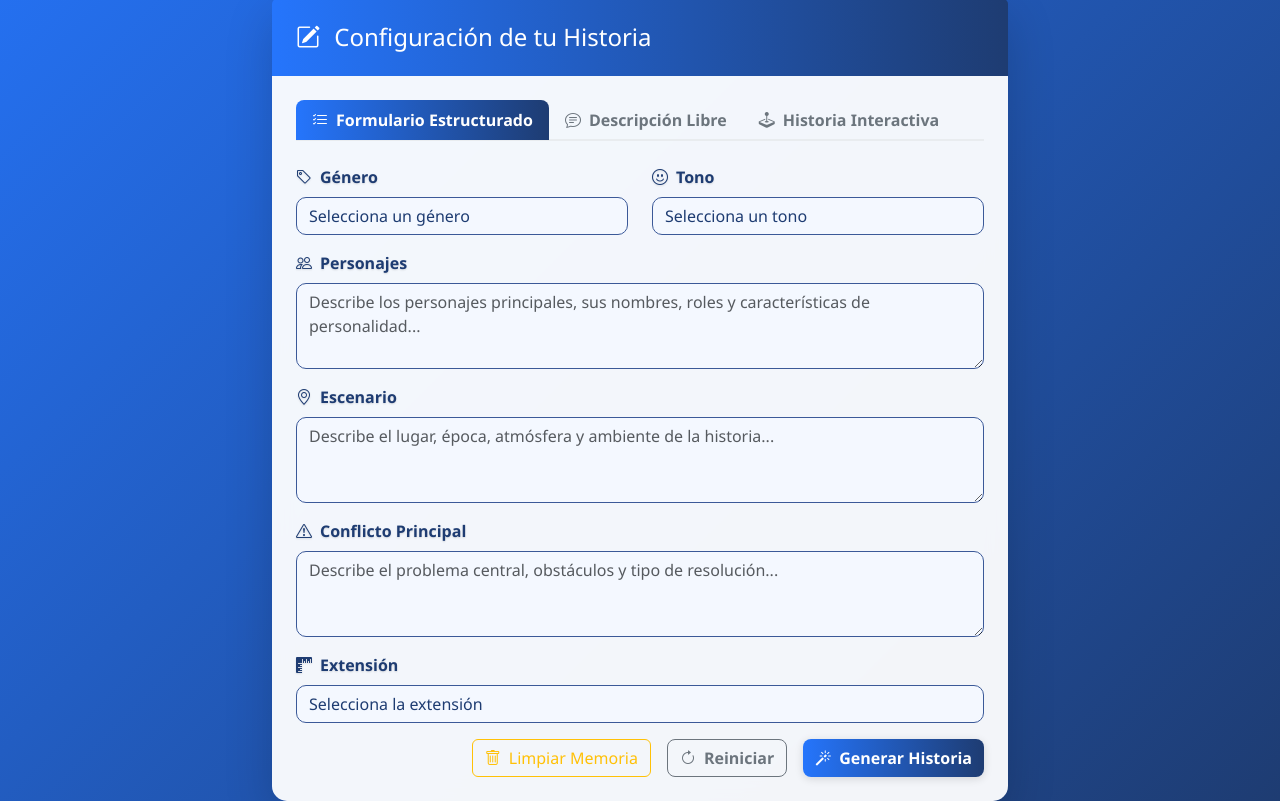
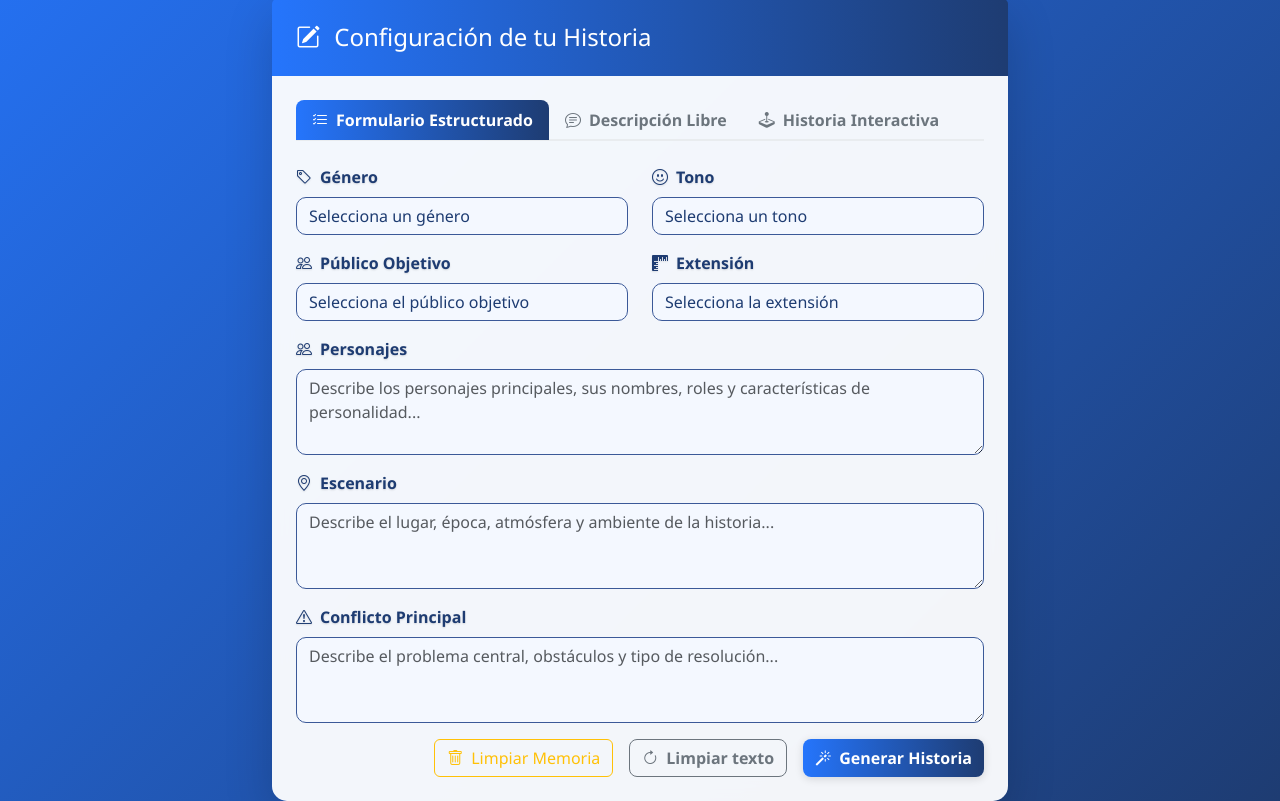
Before and after one commit to AbrahaMD1010/Trabajo-4-RNAB, a FastAPI app: page / in a window 1280 px wide. Shown: the part 210-1011 px from the top of the page. Run offline with FastAPI, Linux system fonts and the light colour scheme.

Commit message:
nuevo campo de publico objetivo

```diff
--- a/entrada_processor.py
+++ b/entrada_processor.py
@@ -14,7 +14,7 @@ NARRATIVE_KEYWORDS = {
 # Campos estructurados permitidos
 STRUCTURED_FIELDS = {
     "genero", "personajes", "escenario",
-    "tono", "extension", "conflicto"
+    "tono", "extension", "conflicto", "publico_objetivo"
 }
 
 def process_user_input(data: Dict[str, Any]) -> Tuple[str, List[str]]:
@@ -36,6 +36,7 @@ def process_user_input(data: Dict[str, Any]) -> Tuple[str, List[str]]:
     conflicto = data.get('conflicto', '')
     descripcion = data.get('descripcion', '')
     historia_interactiva = data.get('historia_interactiva', '')
+    publico_objetivo = data.get('publico_objetivo', '')
 
     # Verificar si hay datos de historia interactiva
     if historia_interactiva:
@@ -106,6 +107,8 @@ def process_user_input(data: Dict[str, Any]) -> Tuple[str, List[str]]:
             parts.append(f"El conflicto central es: {data['conflicto']}.")
         if data.get("extension"):
             parts.append(f"La historia debe tener una extensión aproximada de {data['extension']}.")
+        if data.get("publico_objetivo"):
+            parts.append(f"La historia está dirigida a un público {data['publico_objetivo']}.")
         if has_free_text:
             parts.append(f"Descripción adicional: {free_text}")
 
--- a/main.py
+++ b/main.py
@@ -35,6 +35,7 @@ class IARequest(BaseModel):
     conflicto: Optional[str] = None
     descripcion: Optional[str] = None
     historia_interactiva: Optional[str] = None
+    publico_objetivo: Optional[str] = None
 
 @app.get("/", response_class=HTMLResponse)
 async def home(request: Request):
@@ -74,7 +75,8 @@ async def ia_endpoint(request: IARequest):
         "extension": request.extension,
         "conflicto": request.conflicto,
         "descripcion": request.descripcion or request.message,
-        "historia_interactiva": request.historia_interactiva
+        "historia_interactiva": request.historia_interactiva,
+        "publico_objetivo": request.publico_objetivo
     }
 
     # Procesar entrada usando el módulo de procesamiento
--- a/static/script.js
+++ b/static/script.js
@@ -21,12 +21,12 @@ document.addEventListener('DOMContentLoaded', function() {
         const data = Object.fromEntries(formData.entries());
 
         // Validar que al menos hay algún dato
-        const hasStructuredData = data.genero || data.personajes || data.escenario || data.tono || data.extension || data.conflicto;
+        const hasStructuredData = data.genero || data.personajes || data.escenario || data.tono || data.extension || data.conflicto || data.publico_objetivo;
         const hasNaturalData = data.descripcion && data.descripcion.trim().length >= 20;
         const hasInteractiveData = data.historia_interactiva && data.historia_interactiva.trim().length >= 20;
 
         if (!hasStructuredData && !hasNaturalData && !hasInteractiveData) {
-            showAlert('Por favor, completa al menos algunos campos del formulario o escribe una descripción libre/interactiva   .', 'warning');
+            showAlert('Por favor, completa al menos algunos campos del formulario o escribe una descripción libre/interactiva (mínimo 20 caracteres).', 'warning');
             return;
         }
 
@@ -153,6 +153,7 @@ document.addEventListener('DOMContentLoaded', function() {
             if (response.ok) {
                 displayStory(result);
                 showAlert('¡Historia regenerada exitosamente!', 'success');
+                updatePlaceholdersAfterGeneration();
             } else {
                 showAlert(`Error: ${result.detail || 'Error desconocido'}`, 'danger');
             }
--- a/templates/index.html
+++ b/templates/index.html
@@ -90,6 +90,32 @@
                                         </div>
                                     </div>
 
+                                    <div class="row">
+                                        <div class="col-md-6 mb-3">
+                                            <label for="publico_objetivo" class="form-label">
+                                                <i class="bi bi-people me-2"></i>Público Objetivo
+                                            </label>
+                                            <select class="form-select" id="publico_objetivo" name="publico_objetivo">
+                                                <option value="">Selecciona el público objetivo</option>
+                                                <option value="infantil">Infantil</option>
+                                                <option value="adolescentes">Adolescentes</option>
+                                                <option value="jóvenes">Jóvenes</option>
+                                                <option value="adultos">Adultos</option>
+                                            </select>
+                                        </div>
+                                        <div class="col-md-6 mb-3">
+                                            <label for="extension" class="form-label">
+                                                <i class="bi bi-rulers me-2"></i>Extensión
+                                            </label>
+                                            <select class="form-select" id="extension" name="extension">
+                                                <option value="">Selecciona la extensión</option>
+                                                <option value="corta (300-400 palabras)">Corta (300-400 palabras)</option>
+                                                <option value="mediana (400-600 palabras)">Mediana (400-600 palabras)</option>
+                                                <option value="larga (600-800 palabras)">Larga (600-800 palabras)</option>
+                                            </select>
+                                        </div>
+                                    </div>
+
                                     <div class="mb-3">
                                         <label for="personajes" class="form-label">
                                             <i class="bi bi-people me-2"></i>Personajes
@@ -112,18 +138,6 @@
                                         </label>
                                         <textarea class="form-control" id="conflicto" name="conflicto" rows="3"
                                             placeholder="Describe el problema central, obstáculos y tipo de resolución..."></textarea>
-                                    </div>
-
-                                    <div class="mb-3">
-                                        <label for="extension" class="form-label">
-                                            <i class="bi bi-rulers me-2"></i>Extensión
-                                        </label>
-                                        <select class="form-select" id="extension" name="extension">
-                                            <option value="">Selecciona la extensión</option>
-                                            <option value="corta (300-400 palabras)">Corta (300-400 palabras)</option>
-                                            <option value="mediana (400-600 palabras)">Mediana (400-600 palabras)</option>
-                                            <option value="larga (600-800 palabras)">Larga (600-800 palabras)</option>
-                                        </select>
                                     </div>
                                 </div>
 
@@ -163,7 +177,7 @@
                                     <i class="bi bi-trash me-2"></i>Limpiar Memoria
                                 </button>
                                 <button type="button" class="btn btn-outline-secondary me-md-2" id="resetBtn">
-                                    <i class="bi bi-arrow-clockwise me-2"></i>Reiniciar
+                                    <i class="bi bi-arrow-clockwise me-2"></i>Limpiar texto
                                 </button>
                                 <button type="submit" class="btn btn-primary" id="generateBtn">
                                     <i class="bi bi-magic me-2"></i>Generar Historia
```
